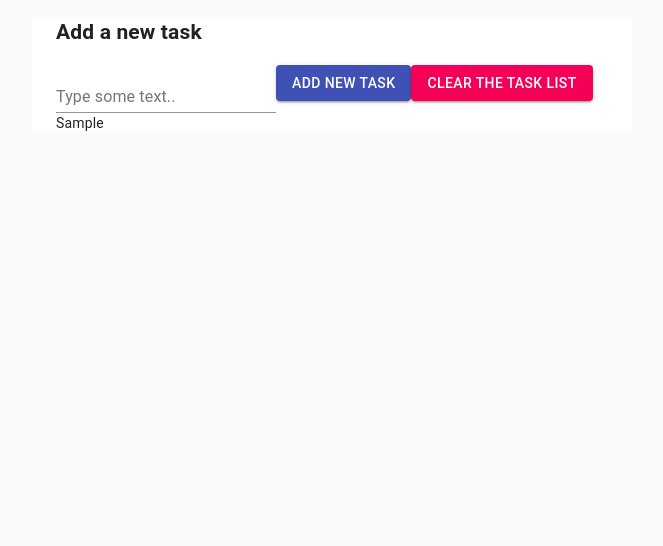
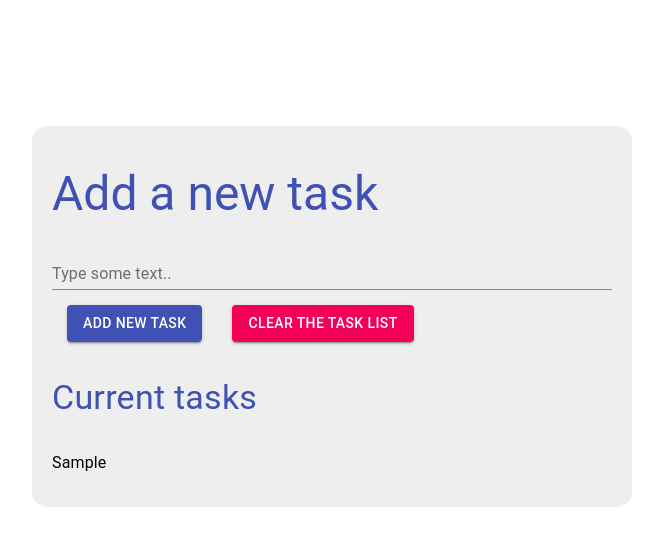
Before and after one commit to msieroslawska/time-tracker, a React (Create React App) app: page / in a window 1280 px wide. Both pictures are taken after typing "Sample" into the empty fields and a click on the button "ADD NEW TASK". Shown: the top 546 px of the page, without its empty margins (308-971 px from the left). Built offline with nearby package versions, Linux system fonts and the light colour scheme.

Commit message:
Separate components into partials + styling

```diff
--- a/src/App.jsx
+++ b/src/App.jsx
@@ -1,15 +1,23 @@
 import React from 'react';
 
-import Button from '@material-ui/core/Button';
+import ActionButton from './partials/Button';
+import Header from './partials/Header';
+import TaskList from './partials/TaskList';
+
 import Container from '@material-ui/core/Container';
-import CssBaseline from '@material-ui/core/CssBaseline';
+import grey from '@material-ui/core/colors/grey';
 import TextField from '@material-ui/core/TextField';
-import { styled } from '@material-ui/styles';
 
-const MainContainer = styled(Container)({
-  backgroundColor: '#FFF',
-  boxShadow: 'none',
-});
+import { withStyles } from '@material-ui/styles';
+
+const styles = {
+  mainContainer: {
+    background: grey[200],
+    'border-radius': '15px',
+    'margin-top': '10%',
+    padding: '20px',
+  },
+};
 
 class App extends React.Component {
   constructor() {
@@ -48,53 +56,45 @@ class App extends React.Component {
     });
   }
 
-  renderTaskList = () => {
-    const { taskList } = this.state;
-    return taskList.map(task => (
-      <div key={this.generateKey(task)}>{task}</div>
-    ))
-  }
-
-  generateKey = (pre) => `${pre}-${ new Date().getTime() }`
-
   render() {
     return (
-      <React.Fragment>
-        <CssBaseline />
-        <MainContainer maxWidth="sm">
-          <section>
-            <h1>Add a new task</h1>
+      <Container
+        className={this.props.classes.mainContainer}
+        maxWidth="sm"
+      >
+        <Header
+          label="Add a new task"
+          variant="h3"
+        />
+
         <TextField
+          fullWidth
           id="new-task-input"
           label="Type some text.."
           onChange={this.handleInputChange}
           value={this.state.inputValue}
         />
 
-            <Button
+        <ActionButton
           color="primary"
+          label="Add new task"
           onClick={this.handleAddTask}
-              variant="contained"
-            >
-              Add new task
-            </Button>
+        />
 
-            <Button
+        <ActionButton
           color="secondary"
+          label="Clear the task list"
           onClick={this.handleRemoveAllTasks}
-              variant="contained"
-            >
-              Clear the task list
-            </Button>
-          </section>
+        />
 
-          <section>
-            {this.renderTaskList()}
-          </section>
-        </MainContainer>
-      </React.Fragment>
+        {this.state.taskList.length > 0 && (
+          <TaskList
+            taskList={this.state.taskList}
+          />
+        )}
+      </Container>
     );
   }
 }
 
-export default App;
+export default withStyles(styles)(App);
--- /dev/null
+++ b/src/partials/Button.jsx
@@ -0,0 +1,29 @@
+import React from 'react';
+import PropTypes from 'prop-types';
+
+import Button from '@material-ui/core/Button';
+import { styled } from '@material-ui/styles';
+
+const MyButton = styled(Button)({
+  margin: '15px',
+});
+
+function ActionButton({ color, label, onClick }) {
+  return (
+    <MyButton
+      color={color}
+      onClick={onClick}
+      variant="contained"
+    >
+      {label}
+    </MyButton>
+  )
+};
+
+ActionButton.propTypes = {
+  color: PropTypes.string.isRequired,
+  label: PropTypes.string.isRequired,
+  onClick: PropTypes.func.isRequired,
+};
+
+export default ActionButton;
--- /dev/null
+++ b/src/partials/Header.jsx
@@ -0,0 +1,33 @@
+import React from 'react';
+import { makeStyles } from '@material-ui/styles';
+import PropTypes from 'prop-types';
+
+import Typography from '@material-ui/core/Typography';
+
+const useStyles = makeStyles({
+  header: {
+    'margin-bottom': '20px',
+    'margin-top': '20px',
+  },
+});
+
+function Header({ label, variant }) {
+  const classes = useStyles();
+  return (
+    <Typography
+      className={classes.header}
+      color="primary"
+      gutterBottom
+      variant={variant}
+    >
+      {label}
+    </Typography>
+  );
+}
+
+Header.propTypes = {
+  label: PropTypes.string.isRequired,
+  variant: PropTypes.string.isRequired,
+}
+
+export default Header;
--- /dev/null
+++ b/src/partials/TaskList.jsx
@@ -0,0 +1,36 @@
+import React from 'react';
+import PropTypes from 'prop-types';
+
+import Header from './Header';
+
+import List from '@material-ui/core/List';
+import ListItemText from '@material-ui/core/ListItemText';
+
+function TaskList({ taskList }) {
+  const generateKey = (pre) => `${pre}-${new Date().getTime()}`;
+
+  const renderTaskList = () => {
+    return taskList.map(task => (
+      <ListItemText key={generateKey(task)}>{task}</ListItemText>
+    ));
+  }
+
+  return (
+    <React.Fragment>
+      <Header
+        label="Current tasks"
+        variant="h4"
+      />
+
+      <List aria-label="List of current tasks">
+        {renderTaskList()}
+      </List>
+    </React.Fragment>
+  )
+};
+
+TaskList.propTypes = {
+  taskList: PropTypes.array.isRequired,
+};
+
+export default TaskList;
```
Lines whose indentation alone changed are shown as unchanged.
